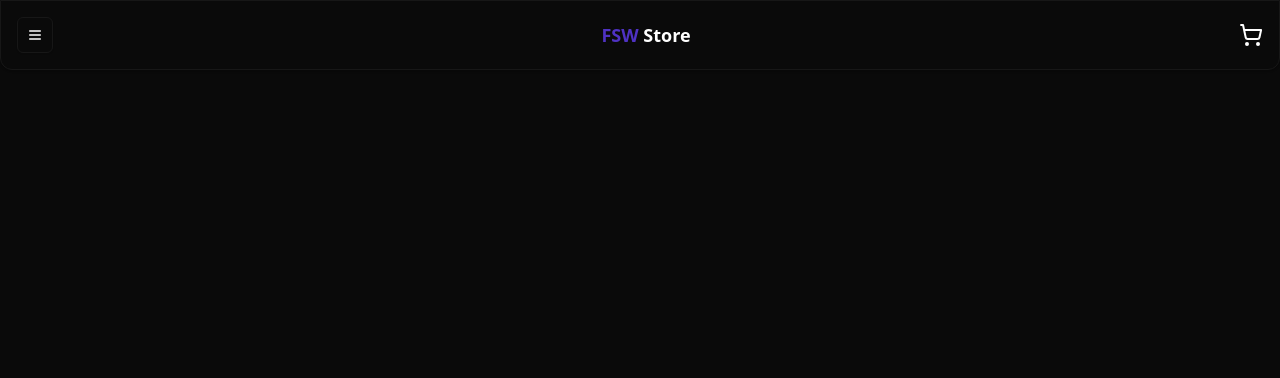
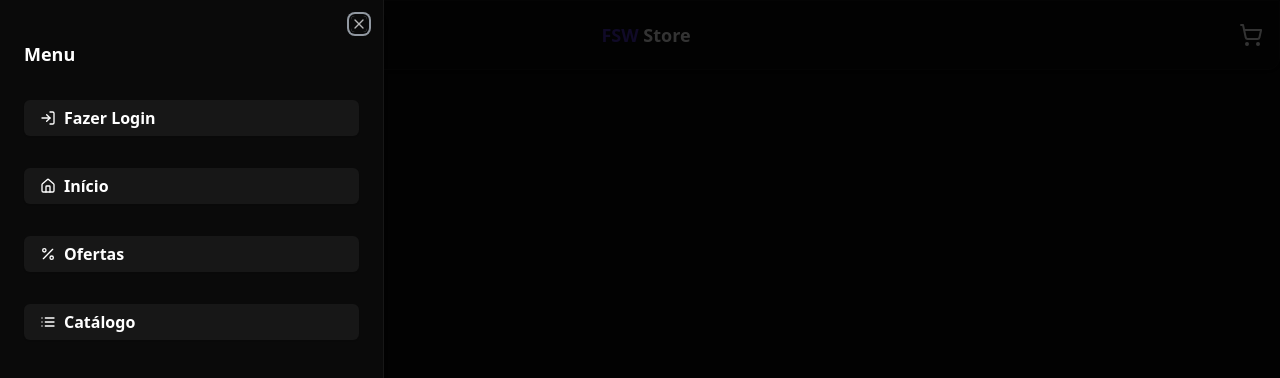
Before and after one commit to Luciano-gOliveira/e-commerce, a Next.js app: page / in a window 1280 px wide. Both pictures are taken after a click on the button 35 px from the left and 35 px from the top of the page. Shown: the top 378 px of the page. Built offline with nearby package versions, Linux system fonts and the light colour scheme.

Commit message:
feat: add navigation menu with sheet

```diff
--- a/app/_components/header.tsx
+++ b/app/_components/header.tsx
@@ -1,13 +1,11 @@
-import { MenuIcon, ShoppingCartIcon } from "lucide-react";
-import { Button } from "./ui/button";
+import {ShoppingCartIcon } from "lucide-react";
 import { Card } from "./ui/card";
+import MenuSheetButton from "./menu-sheet-button";
 
 const Header = () => {
     return (
         <Card className="flex justify-between items-center p-4 rounded-t-none">
-            <Button size="icon" variant="outline">
-                <MenuIcon/>
-            </Button>
+            <MenuSheetButton/>
             <h1 className="text-lg font-semibold"><span className="text-primary">FSW</span> Store</h1>
             <ShoppingCartIcon/>
         </Card>
--- /dev/null
+++ b/app/_components/menu-sheet-button.tsx
@@ -0,0 +1,64 @@
+"use client"
+
+import {
+  HomeIcon,
+  ListIcon,
+  LogInIcon,
+  MenuIcon,
+  PercentIcon,
+} from "lucide-react";
+import { Sheet, SheetContent, SheetHeader, SheetTitle, SheetTrigger } from "./ui/sheet";
+import { Button } from "./ui/button";
+
+const navigationMenuItems = [
+  {
+    id: 1,
+    title: "Fazer Login",
+    icon: <LogInIcon />,
+  },
+  {
+    id: 2,
+    title: "Início",
+    icon: <HomeIcon />,
+  },
+  {
+    id: 3,
+    title: "Ofertas",
+    icon: <PercentIcon />,
+  },
+  {
+    id: 4,
+    title: "Catálogo",
+    icon: <ListIcon />,
+  },
+];
+
+const MenuSheetButton = () => {
+  return (
+    <Sheet>
+      <SheetTrigger asChild>
+        <Button size="icon" variant="outline">
+          <MenuIcon />
+        </Button>
+      </SheetTrigger>
+      <SheetContent side="left" className="flex flex-col space-y-4">
+        <SheetHeader className="text-left text-lg font-semibold">
+            <SheetTitle>Menu</SheetTitle>
+        </SheetHeader>
+        {navigationMenuItems.map((menuItem) => {
+          return (
+            <Button
+              className="text-md flex items-center justify-start font-semibold"
+              variant="secondary"
+              key={menuItem.id}
+            >
+              {menuItem.icon} {menuItem.title}
+            </Button>
+          );
+        })}
+      </SheetContent>
+    </Sheet>
+  );
+};
+
+export default MenuSheetButton;
--- /dev/null
+++ b/app/_components/ui/sheet.tsx
@@ -0,0 +1,140 @@
+"use client"
+
+import * as React from "react"
+import * as SheetPrimitive from "@radix-ui/react-dialog"
+import { cva, type VariantProps } from "class-variance-authority"
+import { X } from "lucide-react"
+
+import { cn } from "@/app/_lib/utils"
+
+const Sheet = SheetPrimitive.Root
+
+const SheetTrigger = SheetPrimitive.Trigger
+
+const SheetClose = SheetPrimitive.Close
+
+const SheetPortal = SheetPrimitive.Portal
+
+const SheetOverlay = React.forwardRef<
+  React.ElementRef<typeof SheetPrimitive.Overlay>,
+  React.ComponentPropsWithoutRef<typeof SheetPrimitive.Overlay>
+>(({ className, ...props }, ref) => (
+  <SheetPrimitive.Overlay
+    className={cn(
+      "fixed inset-0 z-50 bg-black/80  data-[state=open]:animate-in data-[state=closed]:animate-out data-[state=closed]:fade-out-0 data-[state=open]:fade-in-0",
+      className
+    )}
+    {...props}
+    ref={ref}
+  />
+))
+SheetOverlay.displayName = SheetPrimitive.Overlay.displayName
+
+const sheetVariants = cva(
+  "fixed z-50 gap-4 bg-background p-6 shadow-lg transition ease-in-out data-[state=closed]:duration-300 data-[state=open]:duration-500 data-[state=open]:animate-in data-[state=closed]:animate-out",
+  {
+    variants: {
+      side: {
+        top: "inset-x-0 top-0 border-b data-[state=closed]:slide-out-to-top data-[state=open]:slide-in-from-top",
+        bottom:
+          "inset-x-0 bottom-0 border-t data-[state=closed]:slide-out-to-bottom data-[state=open]:slide-in-from-bottom",
+        left: "inset-y-0 left-0 h-full w-3/4 border-r data-[state=closed]:slide-out-to-left data-[state=open]:slide-in-from-left sm:max-w-sm",
+        right:
+          "inset-y-0 right-0 h-full w-3/4 border-l data-[state=closed]:slide-out-to-right data-[state=open]:slide-in-from-right sm:max-w-sm",
+      },
+    },
+    defaultVariants: {
+      side: "right",
+    },
+  }
+)
+
+interface SheetContentProps
+  extends React.ComponentPropsWithoutRef<typeof SheetPrimitive.Content>,
+    VariantProps<typeof sheetVariants> {}
+
+const SheetContent = React.forwardRef<
+  React.ElementRef<typeof SheetPrimitive.Content>,
+  SheetContentProps
+>(({ side = "right", className, children, ...props }, ref) => (
+  <SheetPortal>
+    <SheetOverlay />
+    <SheetPrimitive.Content
+      ref={ref}
+      className={cn(sheetVariants({ side }), className)}
+      {...props}
+    >
+      <SheetPrimitive.Close className="absolute right-4 top-4 rounded-sm opacity-70 ring-offset-background transition-opacity hover:opacity-100 focus:outline-none focus:ring-2 focus:ring-ring focus:ring-offset-2 disabled:pointer-events-none data-[state=open]:bg-secondary">
+        <X className="h-4 w-4" />
+        <span className="sr-only">Close</span>
+      </SheetPrimitive.Close>
+      {children}
+    </SheetPrimitive.Content>
+  </SheetPortal>
+))
+SheetContent.displayName = SheetPrimitive.Content.displayName
+
+const SheetHeader = ({
+  className,
+  ...props
+}: React.HTMLAttributes<HTMLDivElement>) => (
+  <div
+    className={cn(
+      "flex flex-col space-y-2 text-center sm:text-left",
+      className
+    )}
+    {...props}
+  />
+)
+SheetHeader.displayName = "SheetHeader"
+
+const SheetFooter = ({
+  className,
+  ...props
+}: React.HTMLAttributes<HTMLDivElement>) => (
+  <div
+    className={cn(
+      "flex flex-col-reverse sm:flex-row sm:justify-end sm:space-x-2",
+      className
+    )}
+    {...props}
+  />
+)
+SheetFooter.displayName = "SheetFooter"
+
+const SheetTitle = React.forwardRef<
+  React.ElementRef<typeof SheetPrimitive.Title>,
+  React.ComponentPropsWithoutRef<typeof SheetPrimitive.Title>
+>(({ className, ...props }, ref) => (
+  <SheetPrimitive.Title
+    ref={ref}
+    className={cn("text-lg font-semibold text-foreground", className)}
+    {...props}
+  />
+))
+SheetTitle.displayName = SheetPrimitive.Title.displayName
+
+const SheetDescription = React.forwardRef<
+  React.ElementRef<typeof SheetPrimitive.Description>,
+  React.ComponentPropsWithoutRef<typeof SheetPrimitive.Description>
+>(({ className, ...props }, ref) => (
+  <SheetPrimitive.Description
+    ref={ref}
+    className={cn("text-sm text-muted-foreground", className)}
+    {...props}
+  />
+))
+SheetDescription.displayName = SheetPrimitive.Description.displayName
+
+export {
+  Sheet,
+  SheetPortal,
+  SheetOverlay,
+  SheetTrigger,
+  SheetClose,
+  SheetContent,
+  SheetHeader,
+  SheetFooter,
+  SheetTitle,
+  SheetDescription,
+}
--- a/package.json
+++ b/package.json
@@ -10,6 +10,7 @@
   },
   "dependencies": {
     "@prisma/client": "^6.5.0",
+    "@radix-ui/react-dialog": "^1.1.7",
     "@radix-ui/react-slot": "^1.2.0",
     "class-variance-authority": "^0.7.1",
     "clsx": "^2.1.1",
```
Also changed, not shown: 1 other file (tests, documents, lock files or other folders).
